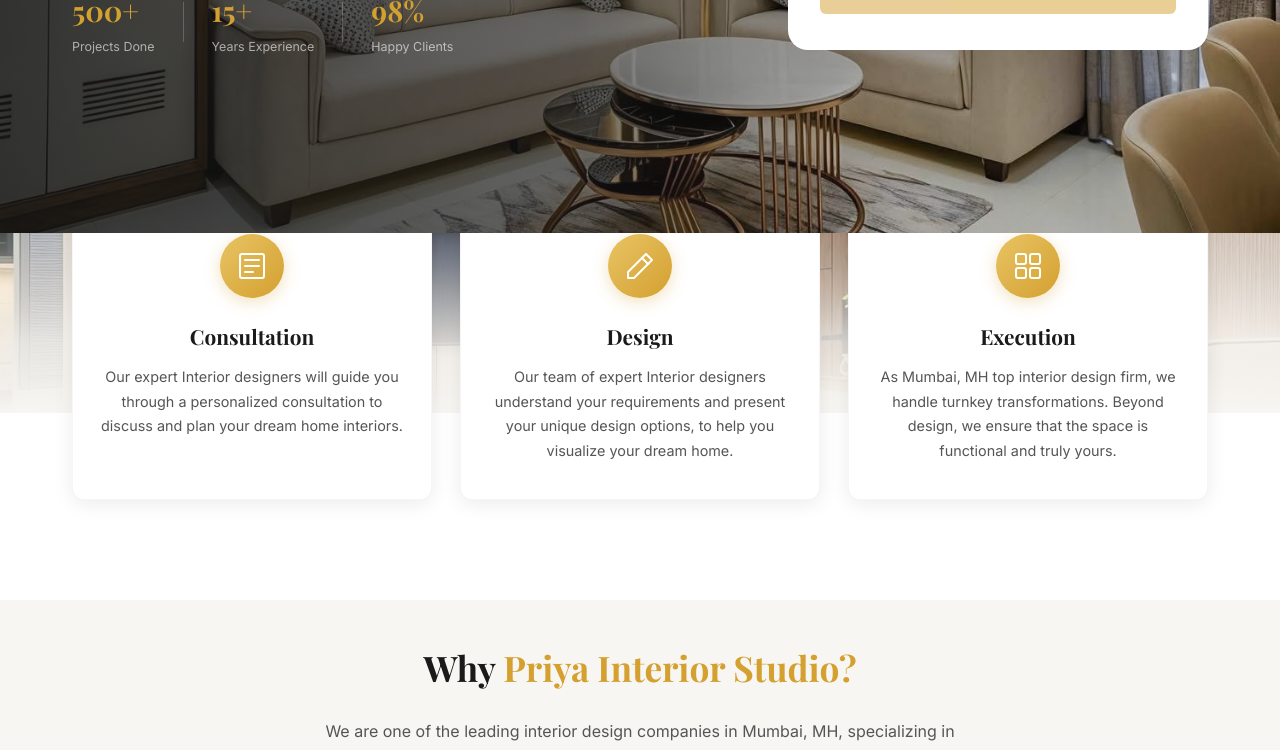
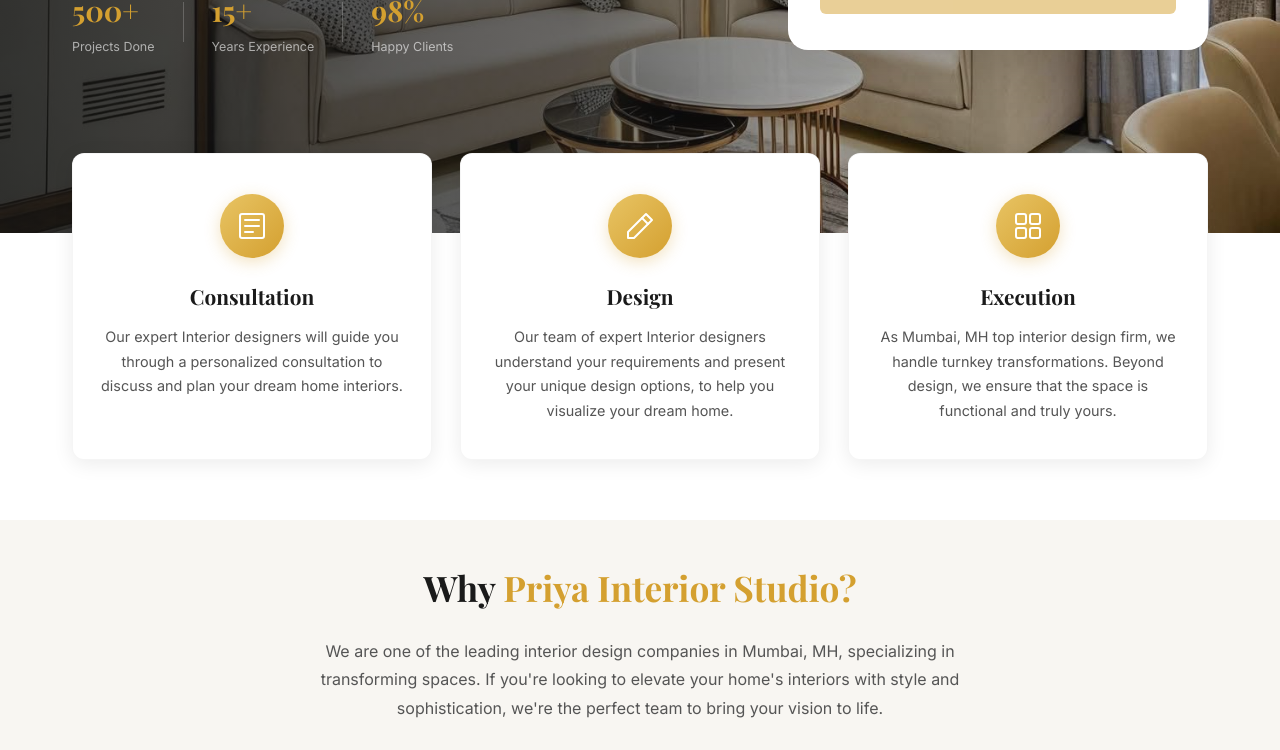
Before and after one commit to sonu2k1/Priya-interior-stuido, a React (Vite) app: page / in a window 1280 px wide. Shown: the part 567-1317 px from the top of the page. Built offline with nearby package versions, Linux system fonts and the light colour scheme.

Commit message:
Fix process cards overlap design issue

```diff
--- a/src/components/ProcessCards.css
+++ b/src/components/ProcessCards.css
@@ -2,35 +2,11 @@
 .process {
   position: relative;
   padding: 0 0 60px;
-  overflow: hidden;
+  margin-top: -80px;
+  z-index: 10;
 }
 
-.process__bg {
-  position: absolute;
-  top: 0;
-  left: 0;
-  right: 0;
-  height: 180px;
-  z-index: 0;
-}
 
-.process__bg-img {
-  width: 100%;
-  height: 100%;
-  object-fit: cover;
-  object-position: center;
-}
-
-.process__bg-overlay {
-  position: absolute;
-  inset: 0;
-  background: linear-gradient(
-    180deg,
-    rgba(248, 246, 242, 0.3) 0%,
-    rgba(248, 246, 242, 0.85) 60%,
-    rgba(248, 246, 242, 1) 100%
-  );
-}
 
 .process__container {
   position: relative;
@@ -44,7 +20,6 @@
   display: grid;
   grid-template-columns: repeat(3, 1fr);
   gap: 28px;
-  transform: translateY(-40px);
 }
 
 /* Process Card */
@@ -162,9 +137,7 @@
     gap: 20px;
   }
 
-  .process__bg {
-    height: 120px;
-  }
+
 }
 
 @media (max-width: 600px) {
--- a/src/components/ProcessCards.jsx
+++ b/src/components/ProcessCards.jsx
@@ -45,10 +45,7 @@
     <>
       {/* Process Cards Section */}
       <section className="process" id="about">
-        <div className="process__bg">
-          <img src="/images/living-room2.jpg" alt="" className="process__bg-img" />
-          <div className="process__bg-overlay" />
-        </div>
+
         <div className="process__container">
           <div className="process__grid">
             {processData.map((item, i) => (
```
